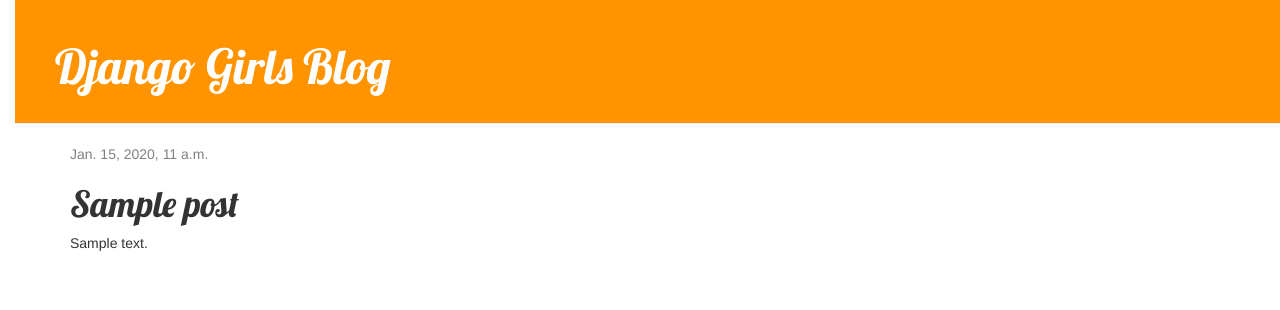
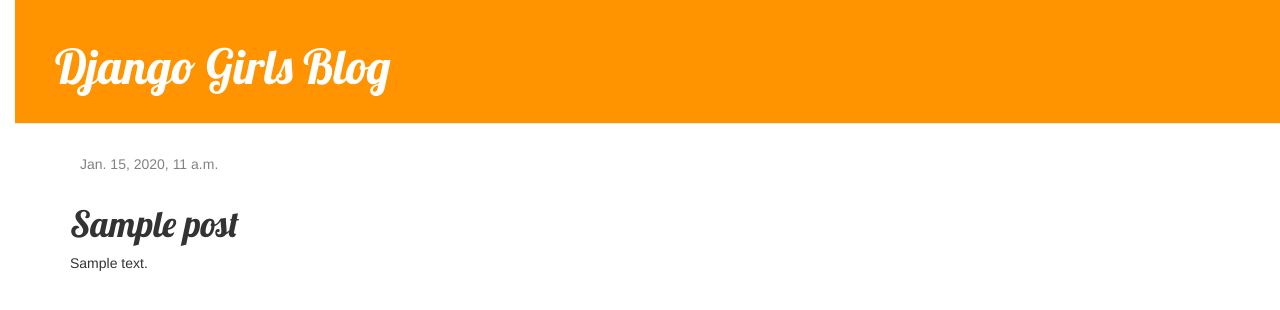
Before and after one commit to vaniaacevedo/Blog, a Django app: page /post/1/ in a window 1280 px wide. Shown: the top 310 px of the page. Run offline with Django 3.2, Linux system fonts and the light colour scheme; tables that the repository leaves empty hold one stand-in row (values such as "Sample post"); some libraries are stand-ins or nearby versions.

Commit message:
small changes in css

```diff
--- a/blog/static/css/blog.css
+++ b/blog/static/css/blog.css
@@ -29,8 +29,7 @@
 
 .date {
     color: #828282;
-    /*margin-top: 10px;
-    padding: 10px;*/
+    padding: 10px;
 }
 
 .save {
```
